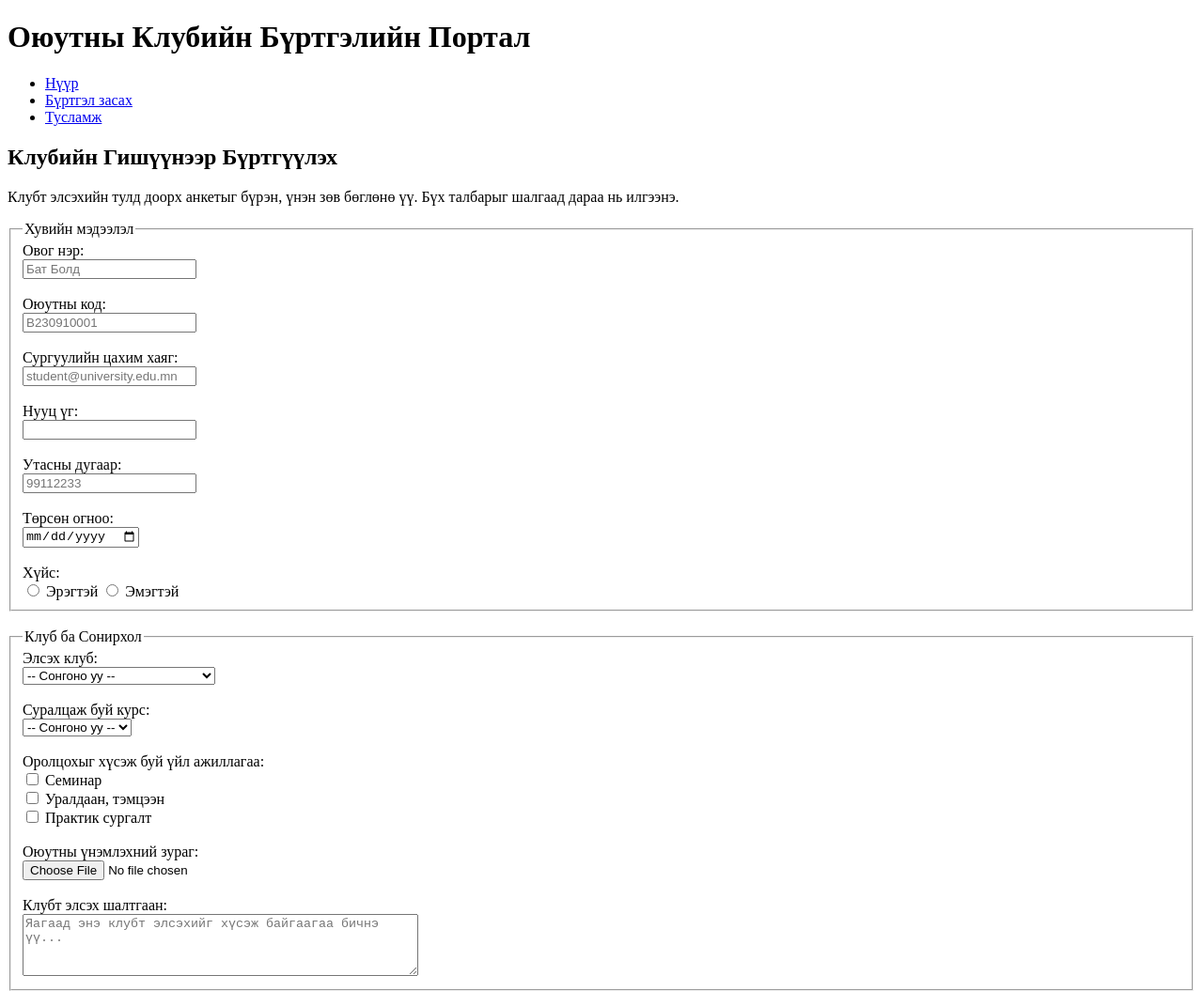
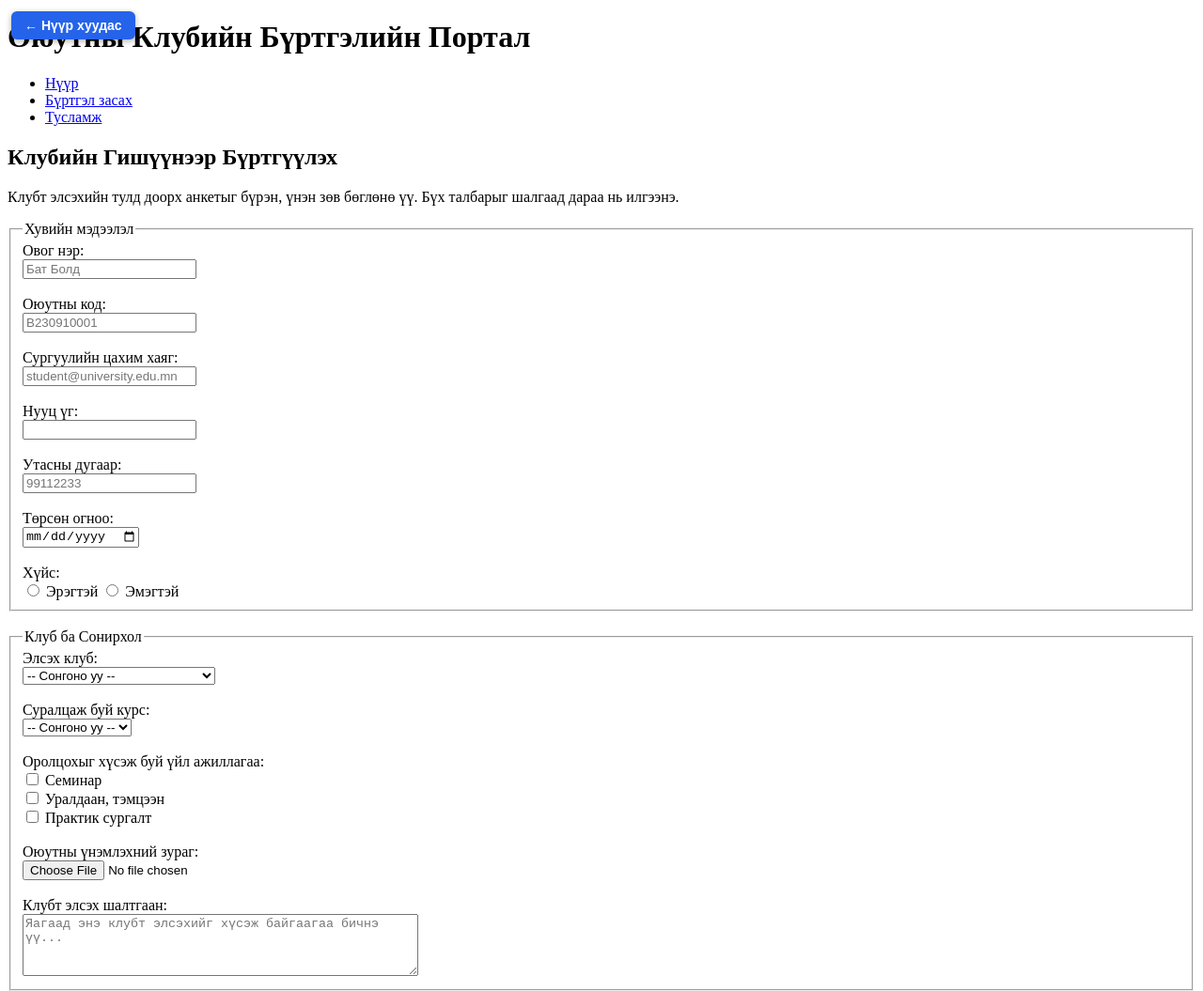
Before and after one commit to khuvizya/web-development-lab, a plain HTML site: page lab-02/index.html in a window 1280 px wide. Shown: the top 1055 px of the page at 94% size. Drawn offline with Linux system fonts and the light colour scheme.

Commit message:
push lab-02

```diff
--- a/lab-2.html
+++ b/lab-02/index.html
@@ -6,6 +6,7 @@
   <title>Лаборатори 02: Клубийн бүртгэлийн анкет</title>
 </head>
 <body>
+<a class="back-home" href="../index.html" style="position:fixed;top:12px;left:12px;z-index:9999;padding:8px 14px;background:#2563eb;color:#fff;border-radius:6px;font:600 14px/1 sans-serif;text-decoration:none;box-shadow:0 2px 6px rgba(0,0,0,.3)">← Нүүр хуудас</a>
   <header>
     <h1>Оюутны Клубийн Бүртгэлийн Портал</h1>
     <nav>
```
